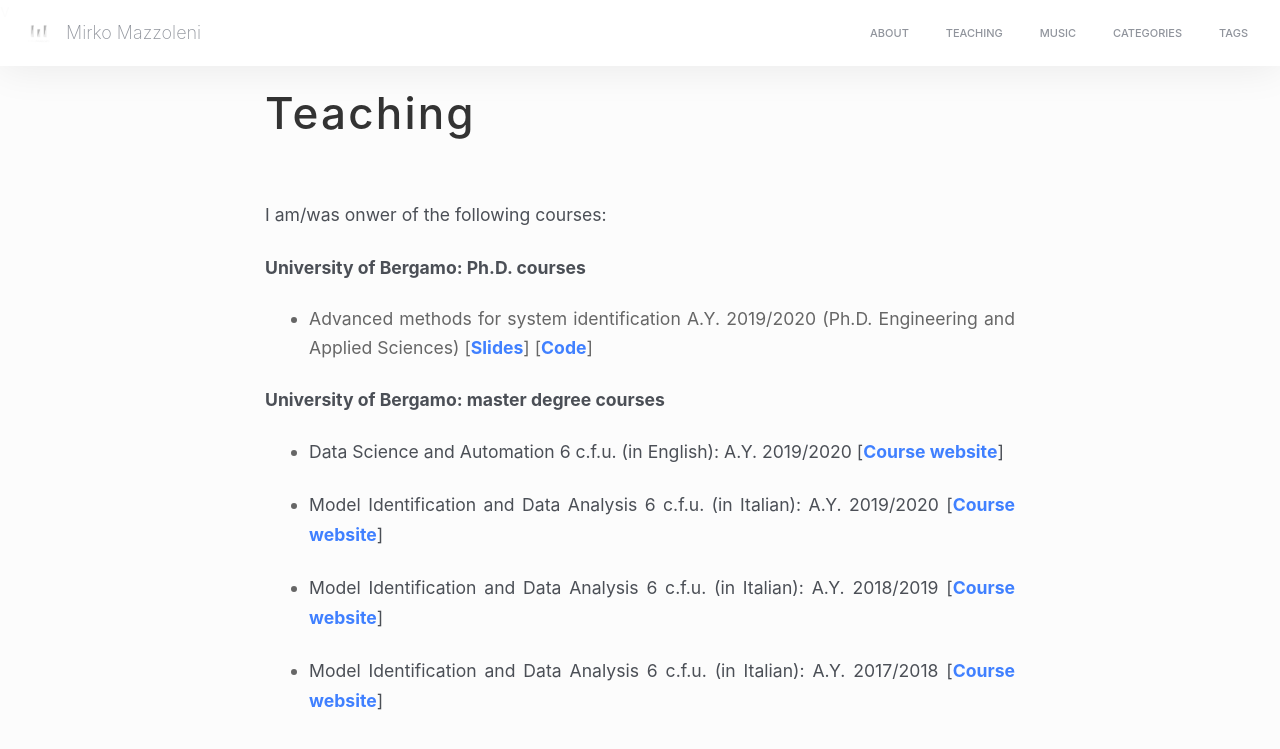
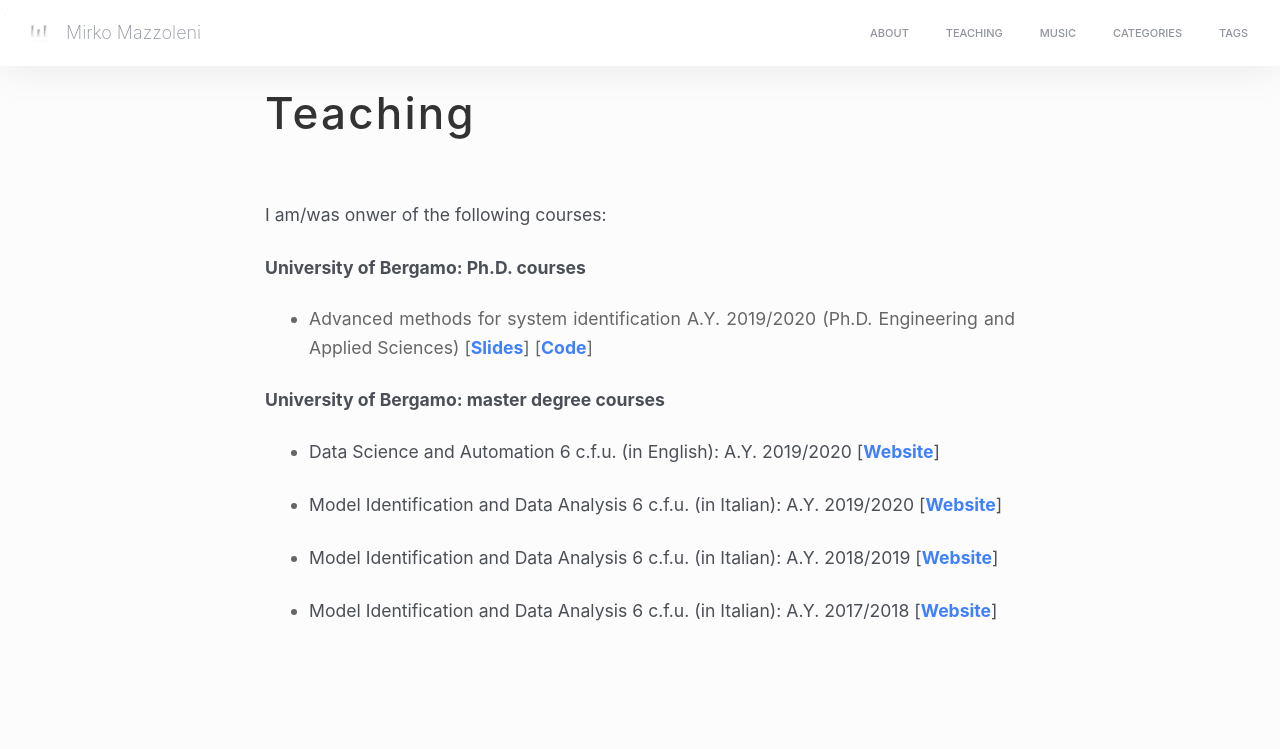
Before and after one commit to MirkoMazzoleni/MirkoMazzoleni.github.io, a Jekyll site: the page built from teaching.md, in a window 1280 px wide. Shown: the top 749 px of the page. Built offline with Jekyll 4.4.1, drawn with Linux system fonts in a browser that asks for light colours; nearby versions of some CDN libraries.

Commit message:
Update teaching.md

```diff
--- a/teaching.md
+++ b/teaching.md
@@ -15,10 +15,10 @@ I am/was onwer of the following courses:
 
 **University of Bergamo: master degree courses**
 
-* Data Science and Automation 6 c.f.u. (in English): A.Y. 2019/2020 [[**Course website**](https://cal.unibg.it/courses/data-science-and-automation/)]
+* Data Science and Automation 6 c.f.u. (in English): A.Y. 2019/2020 [[**Website**](https://cal.unibg.it/courses/data-science-and-automation/)]
 
-* Model Identification and Data Analysis 6 c.f.u. (in Italian): A.Y. 2019/2020 [[**Course website**](https://cal.unibg.it/cal/courses/identificazione-dei-modelli-e-analisi-dei-dati-modulo-6-cfu/)]
+* Model Identification and Data Analysis 6 c.f.u. (in Italian): A.Y. 2019/2020 [[**Website**](https://cal.unibg.it/cal/courses/identificazione-dei-modelli-e-analisi-dei-dati-modulo-6-cfu/)]
 
-* Model Identification and Data Analysis 6 c.f.u. (in Italian): A.Y. 2018/2019 [[**Course website**](https://cal.unibg.it/cal/courses/identificazione-dei-modelli-e-analisi-dei-dati-modulo-6-cfu/)]
+* Model Identification and Data Analysis 6 c.f.u. (in Italian): A.Y. 2018/2019 [[**Website**](https://cal.unibg.it/cal/courses/identificazione-dei-modelli-e-analisi-dei-dati-modulo-6-cfu/)]
 
-* Model Identification and Data Analysis 6 c.f.u. (in Italian): A.Y. 2017/2018 [[**Course website**](https://cal.unibg.it/cal/courses/identificazione-dei-modelli-e-analisi-dei-dati-modulo-6-cfu/)]
+* Model Identification and Data Analysis 6 c.f.u. (in Italian): A.Y. 2017/2018 [[**Website**](https://cal.unibg.it/cal/courses/identificazione-dei-modelli-e-analisi-dei-dati-modulo-6-cfu/)]
```
